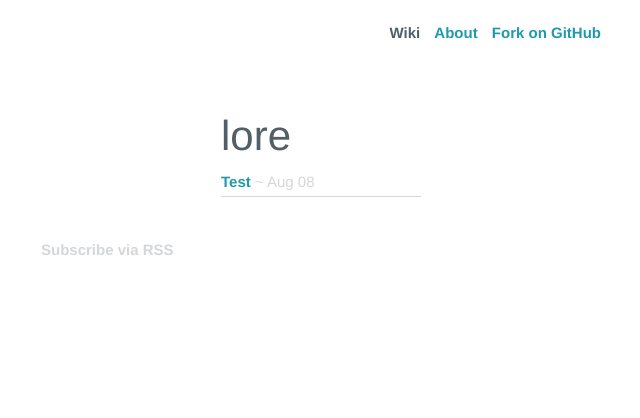
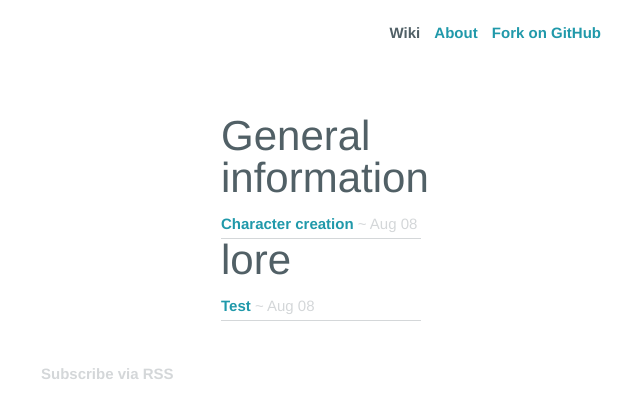
Before and after one commit to danomarr/sunday-game-brunch, a Jekyll site: the page built from index.html, in a window 1280 px wide. Shown: the top 418 px of the page, without its empty margins (319-959 px from the left). Built offline with Jekyll 4.4.1, drawn with Linux system fonts in a browser that asks for light colours.

Commit message:
Published character creation

```diff
--- a/_posts/2016-08-08-character-creation.md
+++ b/_posts/2016-08-08-character-creation.md
@@ -1,7 +1,12 @@
 ---
 layout: blog
-published: false
+published: true
 title: Character creation
+category:
+  - General information
+tags:
+  - characters
+  - important
 ---
 ![](http://forum.gruppolucenera.net/Public/forum/avatar/Master/200610616333_disasterc.jpg)
 When creating your character you can be any race (human, elf, dwarf, halfling, gnome, half-orc, half-elf, dragonborn, tiefling) and any class from the Players Handbook. The starting stats will be a standard point buy, use the app. So the highest possible starting stat is 15 before racial bonuses.
```
